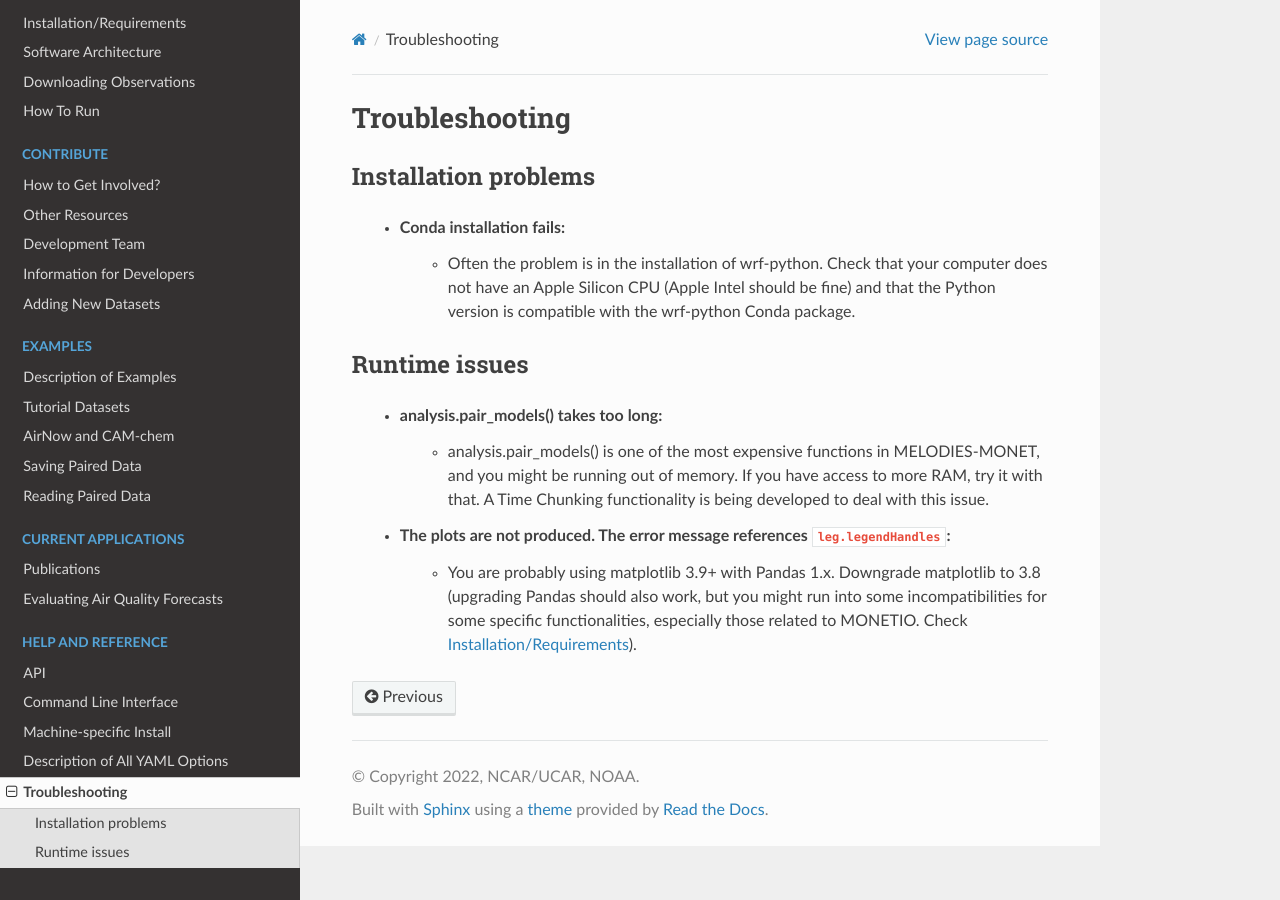
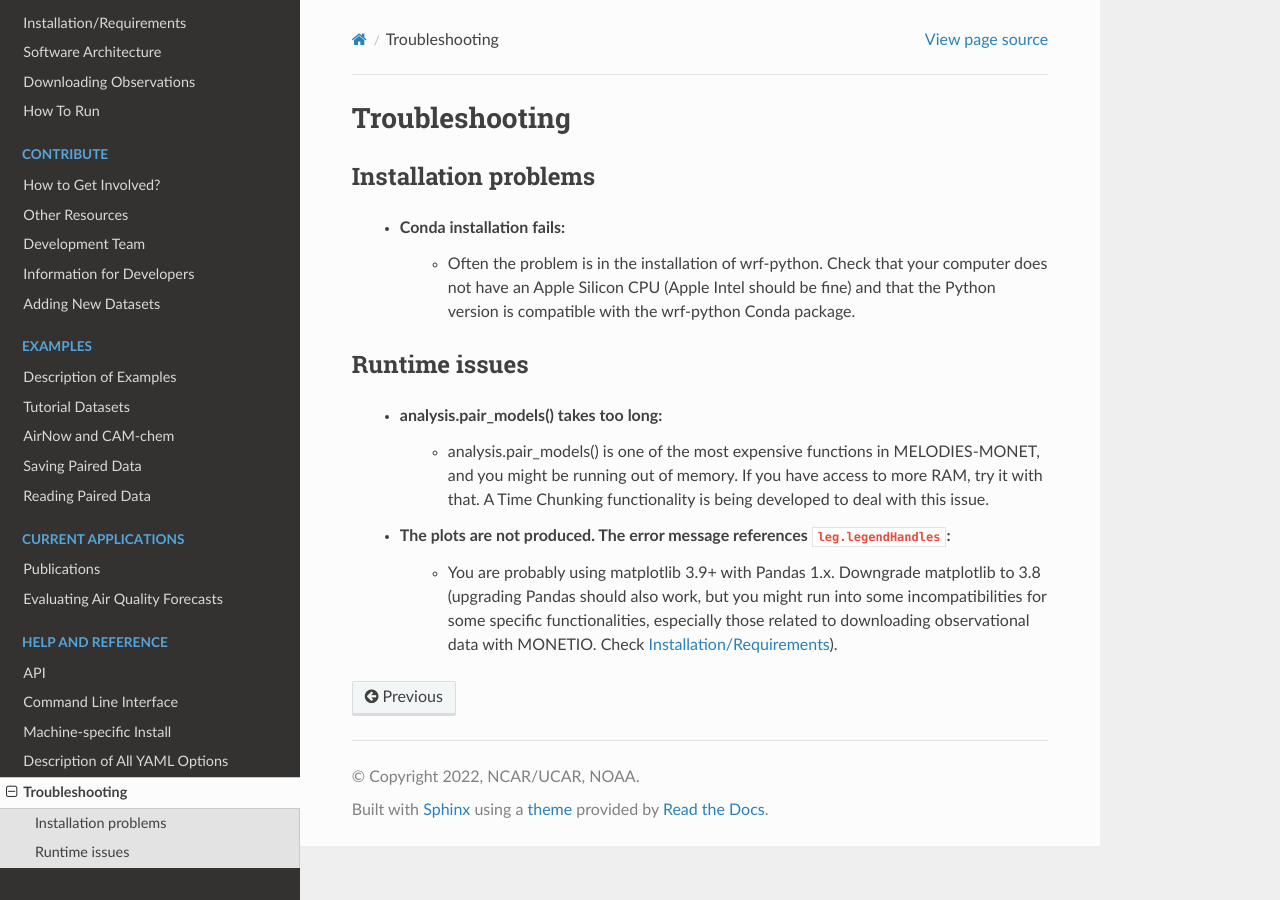
Before and after one commit to NOAA-CSL/MELODIES-MONET, a Sphinx documentation site: the page built from docs/appendix/troubleshooting.rst, in a window 1280 px wide. Built offline with Sphinx 7.4.7 and the Read the Docs theme 2.0.0, drawn with Linux system fonts in a browser that asks for light colours; pages that are not in the unit, such as notebooks, are missing from menus.

Commit message:
Update docs/appendix/troubleshooting.rst
Co-authored-by: Zachary Moon <zmoon92@gmail.com>

```diff
--- a/docs/appendix/troubleshooting.rst
+++ b/docs/appendix/troubleshooting.rst
@@ -11,4 +11,4 @@ Runtime issues
     * analysis.pair_models() takes too long:
         * analysis.pair_models() is one of the most expensive functions in MELODIES-MONET, and you might be running out of memory. If you have access to more RAM, try it with that. A Time Chunking functionality is being developed to deal with this issue.
     * The plots are not produced. The error message references ``leg.legendHandles``:
-        * You are probably using matplotlib 3.9+ with Pandas 1.x. Downgrade matplotlib to 3.8 (upgrading Pandas should also work, but you might run into some incompatibilities for some specific functionalities, especially those related to MONETIO. Check :doc:`/getting_started/installation`).
+        * You are probably using matplotlib 3.9+ with Pandas 1.x. Downgrade matplotlib to 3.8 (upgrading Pandas should also work, but you might run into some incompatibilities for some specific functionalities, especially those related to downloading observational data with MONETIO. Check :doc:`/getting_started/installation`).
```
